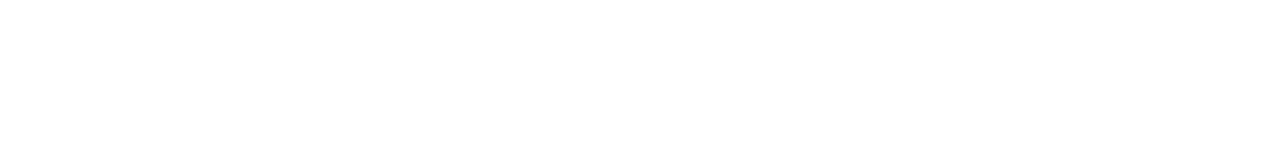
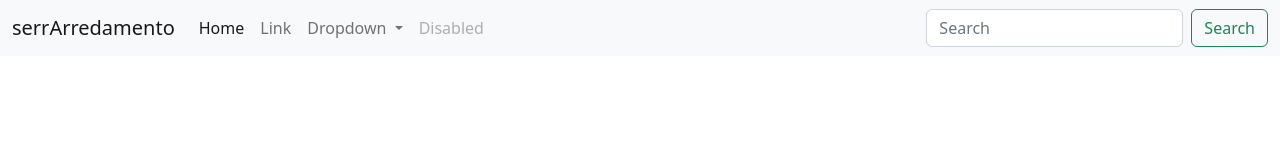
Before and after one commit to skullzb0y/SerraArredamenti, a plain HTML site: page index.html in a window 1280 px wide. Drawn offline with nearby package versions, Linux system fonts and the light colour scheme.

Commit message:
navabar initial

```diff
--- a/index.html
+++ b/index.html
@@ -6,8 +6,60 @@
     <meta name="viewport" content="width=device-width, initial-scale=1.0">
     <title>serrArredamento</title>
 
+    <!-- FAVICON -->
+    <link rel="FAVICON" href="">
+
+    <!-- CSS -->
+    <link rel="stylesheet" href="assets/css/style.css">
+
+    <!-- BOOTSTRAP-->
+    <link href="https://cdn.jsdelivr.net/npm/bootstrap@5.2.0-beta1/dist/css/bootstrap.min.css" rel="stylesheet" integrity="sha384-0evHe/X+R7YkIZDRvuzKMRqM+OrBnVFBL6DOitfPri4tjfHxaWutUpFmBp4vmVor" crossorigin="anonymous">
 </head>
 <body>
+<!-- NAVBAR START-->
+    <nav class="navbar navbar-expand-lg bg-light">
+        <div class="container-fluid">
+          <a class="navbar-brand" href="#">serrArredamento</a>
+          <button class="navbar-toggler" type="button" data-bs-toggle="collapse" data-bs-target="#navbarSupportedContent" aria-controls="navbarSupportedContent" aria-expanded="false" aria-label="Toggle navigation">
+            <span class="navbar-toggler-icon"></span>
+          </button>
+          <div class="collapse navbar-collapse" id="navbarSupportedContent">
+            <ul class="navbar-nav me-auto mb-2 mb-lg-0">
+              <li class="nav-item">
+                <a class="nav-link active" aria-current="page" href="#">Home</a>
+              </li>
+              <li class="nav-item">
+                <a class="nav-link" href="#">Link</a>
+              </li>
+              <li class="nav-item dropdown">
+                <a class="nav-link dropdown-toggle" href="#" id="navbarDropdown" role="button" data-bs-toggle="dropdown" aria-expanded="false">
+                  Dropdown
+                </a>
+                <ul class="dropdown-menu" aria-labelledby="navbarDropdown">
+                  <li><a class="dropdown-item" href="#">Action</a></li>
+                  <li><a class="dropdown-item" href="#">Another action</a></li>
+                  <li><hr class="dropdown-divider"></li>
+                  <li><a class="dropdown-item" href="#">Something else here</a></li>
+                </ul>
+              </li>
+              <li class="nav-item">
+                <a class="nav-link disabled">Disabled</a>
+              </li>
+            </ul>
+            <form class="d-flex" role="search">
+              <input class="form-control me-2" type="search" placeholder="Search" aria-label="Search">
+              <button class="btn btn-outline-success" type="submit">Search</button>
+            </form>
+          </div>
+        </div>
+      </nav>
+<!-- NAVBAR END-->
+
+
+
+<!-- SCRIPTS-->
+<script src="https://cdn.jsdelivr.net/npm/@popperjs/core@2.11.5/dist/umd/popper.min.js" integrity="sha384-Xe+8cL9oJa6tN/veChSP7q+mnSPaj5Bcu9mPX5F5xIGE0DVittaqT5lorf0EI7Vk" crossorigin="anonymous"></script>
+<script src="https://cdn.jsdelivr.net/npm/bootstrap@5.2.0-beta1/dist/js/bootstrap.min.js" integrity="sha384-kjU+l4N0Yf4ZOJErLsIcvOU2qSb74wXpOhqTvwVx3OElZRweTnQ6d31fXEoRD1Jy" crossorigin="anonymous"></script>
 
 </body>
 </html>
```
